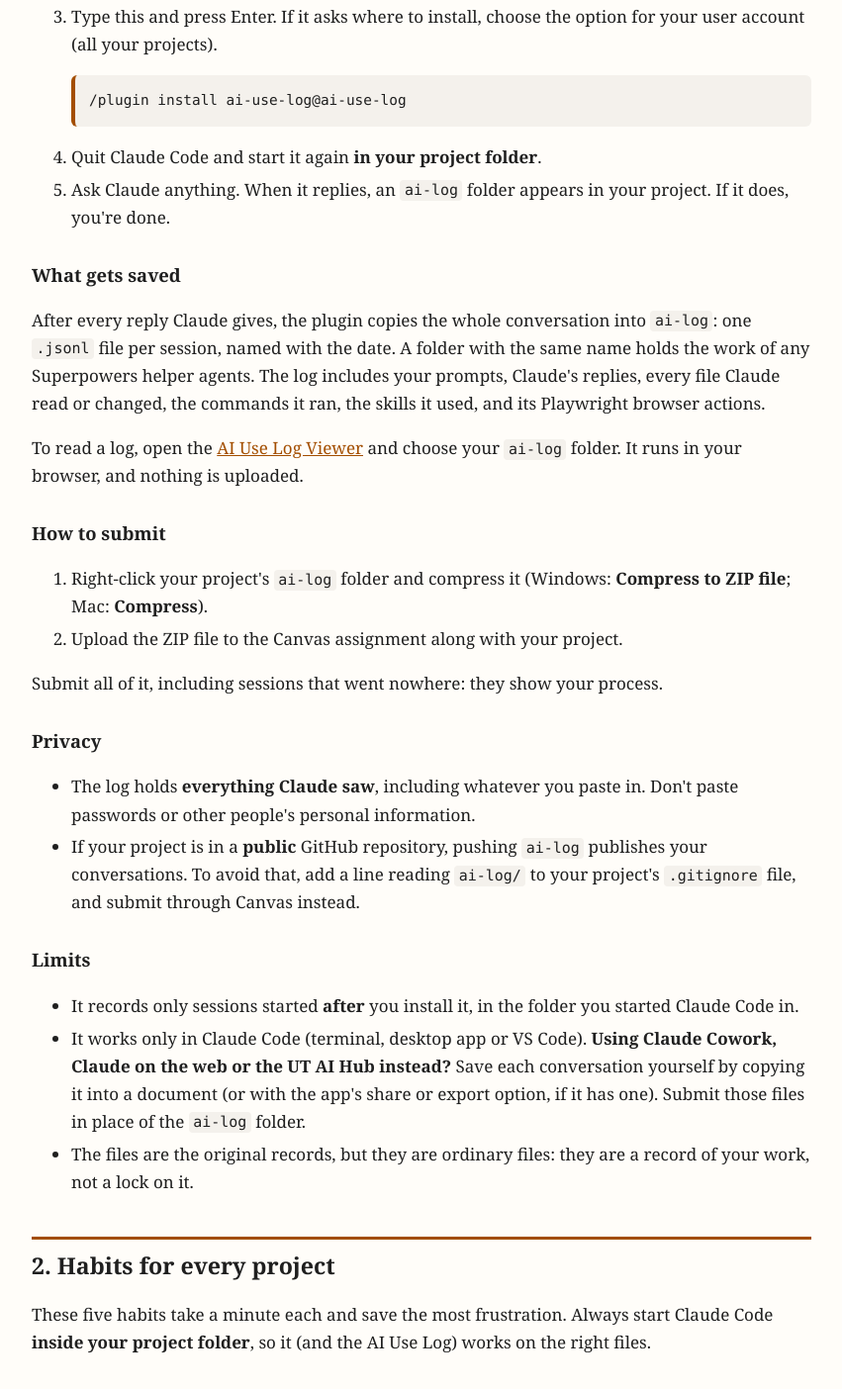
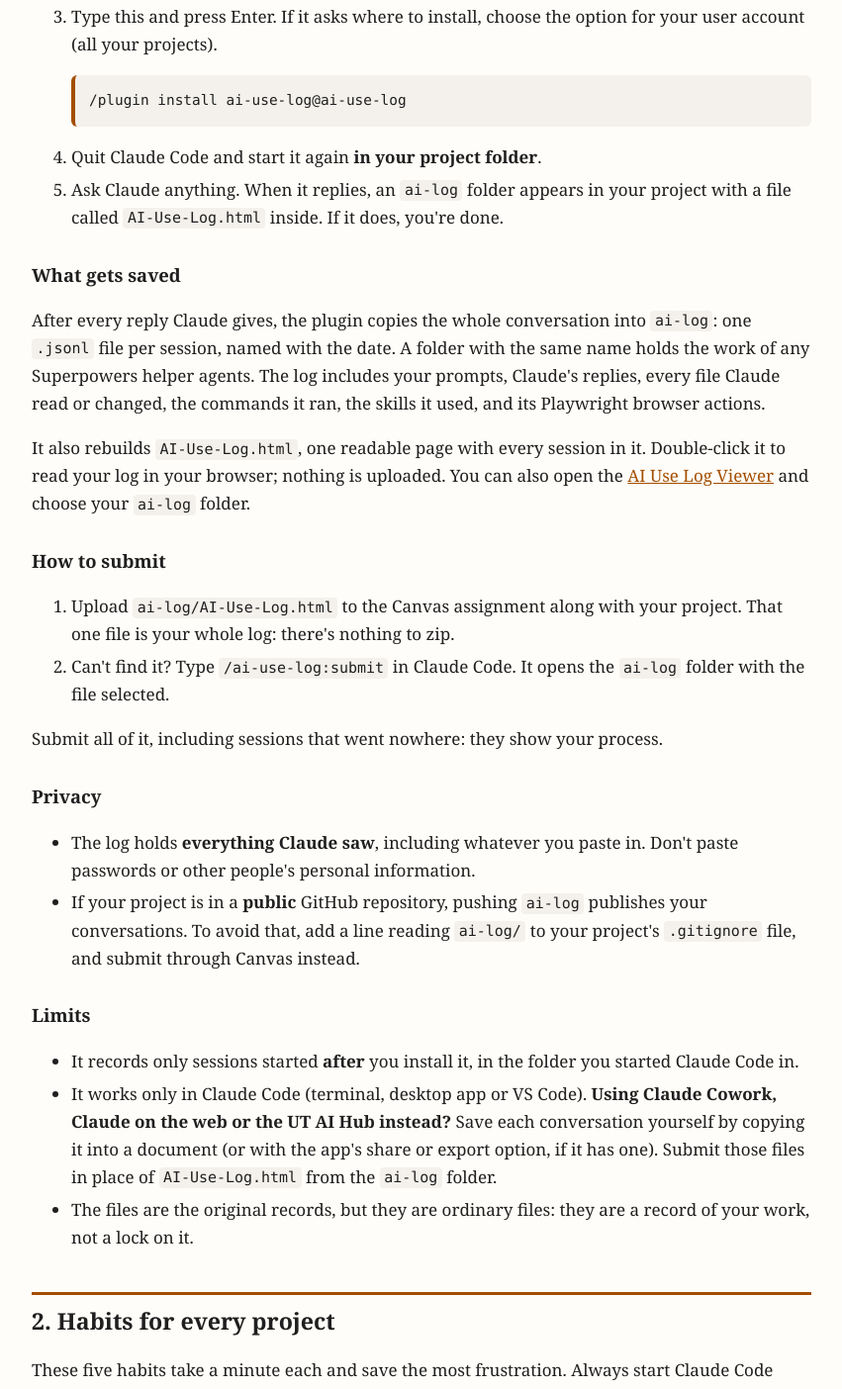
Before and after one commit to hilaryhavens/claude-dh-features-guide, a plain HTML site: page index.html in a window 1280 px wide. Shown: the part 1202-2606 px from the top of the page at 99% size, without its empty margins (214-1065 px from the left). Drawn offline with Linux system fonts and the light colour scheme.

Commit message:
AI Use Log: submit AI-Use-Log.html instead of a ZIP
Co-Authored-By: Claude Opus 5.5 <noreply@anthropic.com>

```diff
--- a/index.html
+++ b/index.html
@@ -67,17 +67,17 @@ li{margin:.3rem 0}
 <li>Type this and press Enter. If it asks where to install, choose the option for your user account (all your projects).
 <pre><code>/plugin install ai-use-log@ai-use-log</code></pre></li>
 <li>Quit Claude Code and start it again <strong>in your project folder</strong>.</li>
-<li>Ask Claude anything. When it replies, an <code>ai-log</code> folder appears in your project. If it does, you're done.</li>
+<li>Ask Claude anything. When it replies, an <code>ai-log</code> folder appears in your project with a file called <code>AI-Use-Log.html</code> inside. If it does, you're done.</li>
 </ol>
 
 <h3>What gets saved</h3>
 <p>After every reply Claude gives, the plugin copies the whole conversation into <code>ai-log</code>: one <code>.jsonl</code> file per session, named with the date. A folder with the same name holds the work of any Superpowers helper agents. The log includes your prompts, Claude's replies, every file Claude read or changed, the commands it ran, the skills it used, and its Playwright browser actions.</p>
-<p>To read a log, open the <a href="https://hilaryhavens.github.io/ai-use-log/">AI Use Log Viewer</a> and choose your <code>ai-log</code> folder. It runs in your browser, and nothing is uploaded.</p>
+<p>It also rebuilds <code>AI-Use-Log.html</code>, one readable page with every session in it. Double-click it to read your log in your browser; nothing is uploaded. You can also open the <a href="https://hilaryhavens.github.io/ai-use-log/">AI Use Log Viewer</a> and choose your <code>ai-log</code> folder.</p>
 
 <h3>How to submit</h3>
 <ol>
-<li>Right-click your project's <code>ai-log</code> folder and compress it (Windows: <strong>Compress to ZIP file</strong>; Mac: <strong>Compress</strong>).</li>
-<li>Upload the ZIP file to the Canvas assignment along with your project.</li>
+<li>Upload <strong><code>ai-log/AI-Use-Log.html</code></strong> to the Canvas assignment along with your project. That one file is your whole log: there's nothing to zip.</li>
+<li>Can't find it? Type <code>/ai-use-log:submit</code> in Claude Code. It opens the <code>ai-log</code> folder with the file selected.</li>
 </ol>
 <p>Submit all of it, including sessions that went nowhere: they show your process.</p>
 
@@ -90,7 +90,7 @@ li{margin:.3rem 0}
 <h3>Limits</h3>
 <ul>
 <li>It records only sessions started <strong>after</strong> you install it, in the folder you started Claude Code in.</li>
-<li>It works only in Claude Code (terminal, desktop app or VS Code). <strong>Using Claude Cowork, Claude on the web or the UT AI Hub instead?</strong> Save each conversation yourself by copying it into a document (or with the app's share or export option, if it has one). Submit those files in place of the <code>ai-log</code> folder.</li>
+<li>It works only in Claude Code (terminal, desktop app or VS Code). <strong>Using Claude Cowork, Claude on the web or the UT AI Hub instead?</strong> Save each conversation yourself by copying it into a document (or with the app's share or export option, if it has one). Submit those files in place of <code>AI-Use-Log.html</code> from the <code>ai-log</code> folder.</li>
 <li>The files are the original records, but they are ordinary files: they are a record of your work, not a lock on it.</li>
 </ul>
 
```
Also changed, not shown: src/body.html (+5 -5 lines).
